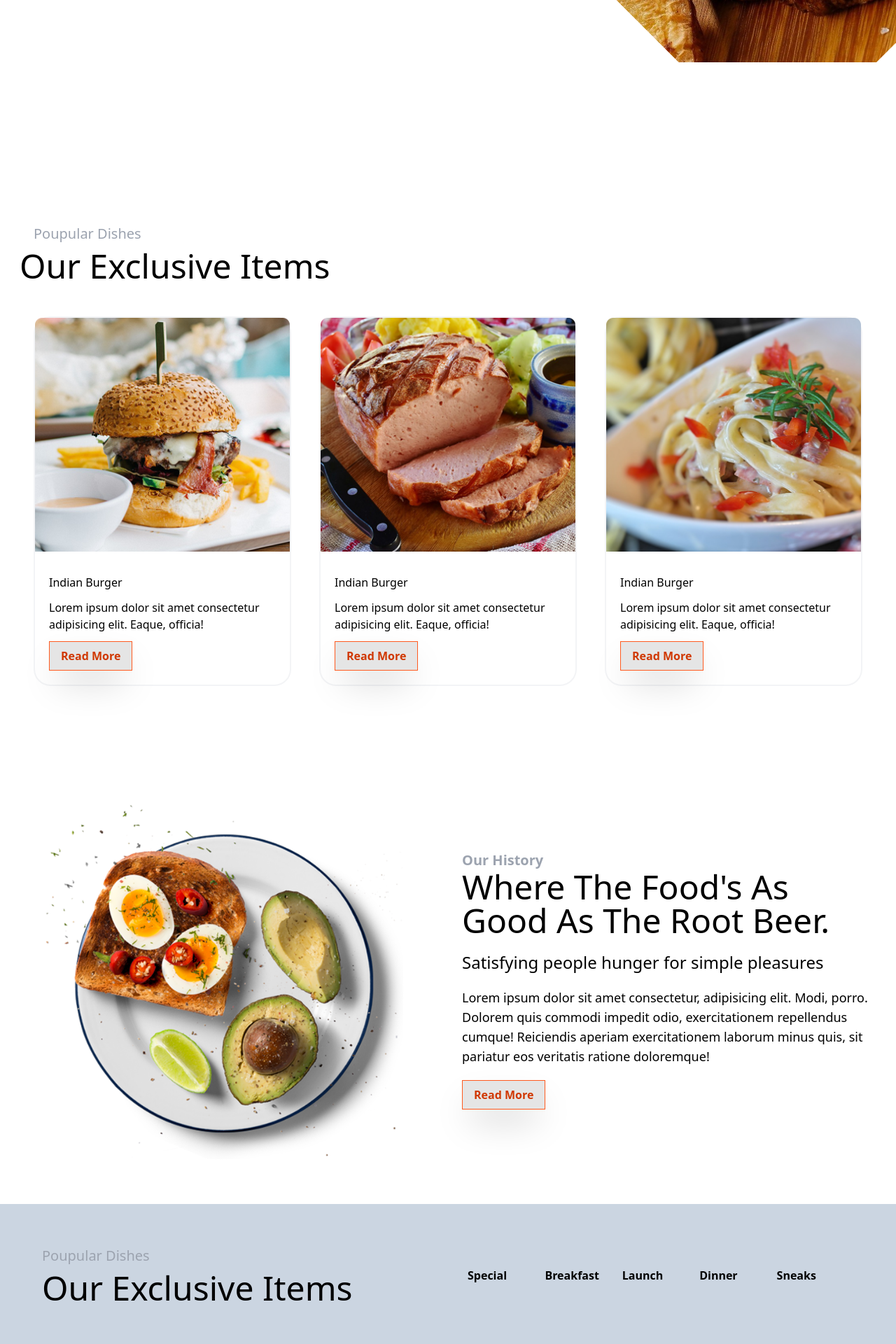
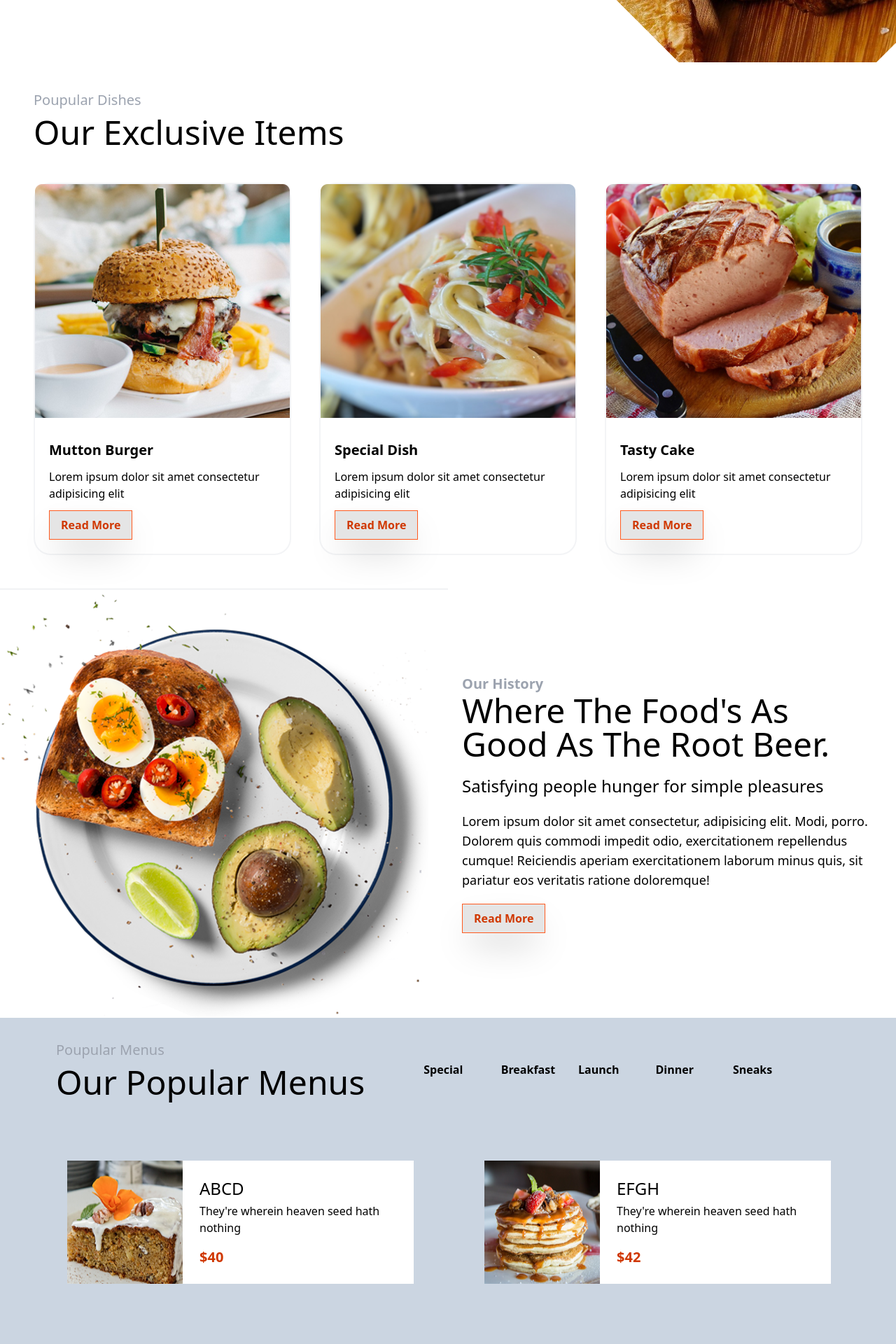
Before and after one commit to smn-riaz/Restaurant-LandingPage-tailwind-reactjs, a React (Create React App) app: page / in a window 1280 px wide. Shown: the part 560-2480 px from the top of the page at 70% size. Built offline with nearby package versions, Linux system fonts and the light colour scheme.

Commit message:
working on responsiveness

```diff
--- a/package.json
+++ b/package.json
@@ -19,6 +19,7 @@
     "react-router-dom": "^6.4.0",
     "react-router-hash-link": "^2.4.3",
     "react-scripts": "5.0.1",
+    "react-scroll-to-top": "^3.0.0",
     "react-slick": "^0.29.0",
     "web-vitals": "^2.1.4"
   },
--- /dev/null
+++ b/src/Components/SectionHeader.jsx
@@ -0,0 +1,14 @@
+import React from 'react'
+
+const SectionHeader = ({text1, text2}) => {
+  return (
+    <div>
+        <section className="px-7 space-y-2">
+        <h4 className="text-xl px-5 text-gray-400">{text1}</h4>
+        <h1 className="text-5xl px-5">{text2}</h1>
+        </section>
+    </div>
+  )
+}
+
+export default SectionHeader
--- a/src/LandingPage/Blog.jsx
+++ b/src/LandingPage/Blog.jsx
@@ -3,90 +3,66 @@
 import blog2 from '../Assets/blog_2.png'
 import blog3 from '../Assets/blog_3.png'
 import ReadMoreBtn from '../Components/ReadMoreBtn'
+import SectionHeader from '../Components/SectionHeader'
 
 const Blog = () => {
+  const blogs = [
+    {
+      date:"Sep 20, 2022",
+      image:blog1,
+      hash:"Bread Food ",
+      details:"Lorem ipsum dolor sit amet consectetur adipisicing elit"
+    },
+    {
+      date:"Sep 22, 2022",
+      image:blog2,
+      hash:"Burger Taste",
+      details:"Lorem ipsum dolor sit amet consectetur adipisicing elit"
+    },
+    {
+      date:"Oct 20, 2022",
+      image:blog3,
+      hash:"Cake Pastry",
+      details:"Lorem ipsum dolor sit amet consectetur adipisicing elit"
+    },
+  ]
   return (
-    <main className="min-h-screen p-10" id="blog">
-      <section className="p-7 space-y-2">
-        <h4 className="text-xl px-5 text-gray-400">Recent News</h4>
-        <h1 className="text-5xl">Latest From Blog</h1>
-      </section>
-      <section className="p-7">
+    <main className="min-h-screen sm:p-10 p-5" id="blog">
+      <SectionHeader text1="Recent News" text2="Latest From Blog"/>
+      <section className="sm:p-7">
         <div className="sm:grid sm:grid-cols-3">
-          <div className="space-y-3 m-5 rounded-3xl transition duration-150 ease-in-out border-gray-100 border-2 hover:shadow-lg hover:shadow-orange-600/20">
+
+          {
+            blogs.map(blog =>  <div className="space-y-3 m-5 rounded-3xl transition duration-150 ease-in-out border-gray-100 border-2 hover:shadow-lg hover:shadow-orange-600/20">
             <div>
-              <img src={blog1} alt="" className="w-full" />
+              <img src={blog.image} alt="" className="w-full" />
             </div>
             <div className="p-5 space-y-3">
               <div className='grid grid-cols-2'>
                 <div>
-                    <p>Sep 20, 2022</p>
+                    <p>{blog.date}</p>
                 </div>
                 <div>
-                    <p><span className='text-orange-500'># </span> Bread Food </p>
+                    <p><span className='text-orange-500'># </span> {blog.hash} </p>
                 </div>
               </div>
               <div>
                 <p className='text-xl font-semibold'>
-                  Lorem ipsum dolor sit amet consectetur adipisicing elit.
-                  Eaque, officia!
+                {blog.details}
                 </p>
               </div>
               <div>
                 <ReadMoreBtn />
               </div>
+
             </div>
           </div>
+          )
+          }
 
-          <div className="space-y-3 m-5 rounded-3xl border-gray-100 border-2 transition duration-150 ease-in-out hover:shadow-lg hover:shadow-orange-600/20">
-            <div>
-              <img src={blog2} alt="" className="w-full" />
-            </div>
-            <div className="p-5 space-y-3">
-            <div className='grid grid-cols-2'>
-                <div>
-                    <p>Sep 20, 2022</p>
-                </div>
-                <div>
-                    <p><span className='text-orange-500'># </span> Burger Taste </p>
-                </div>
-              </div>
-              <div>
-                <p className='text-xl font-semibold'>
-                  Lorem ipsum dolor sit amet consectetur adipisicing elit.
-                  Eaque, officia!
-                </p>
-              </div>
-              <div>
-                <ReadMoreBtn />
-              </div>
-            </div>
-          </div>
 
-          <div className="space-y-3 m-5 rounded-3xl border-gray-100 transition duration-150 ease-in-out border-2 hover:shadow-lg hover:shadow-orange-600/20">
-            <div>
-              <img src={blog3} alt="" className="w-full" />
-            </div>
-            <div className="p-5 space-y-3">
-            <div className='grid grid-cols-2'>
-                <div>
-                    <p>Sep 20, 2022</p>
-                </div>
-                <div>
-                    <p><span className='text-orange-500'>#</span> Cake Pastry </p>
-                </div>
-              </div>
-              <div>
-                <p className='text-xl font-semibold'>
-                  Lorem ipsum dolor sit amet consectetur adipisicing elit.
-                  Eaque, officia!
-                </p>
-              </div>
-              <div>
-                <ReadMoreBtn />
-              </div>
-            </div>
-          </div>
+
+
         </div>
       </section>
     </main>
--- a/src/LandingPage/Chef.jsx
+++ b/src/LandingPage/Chef.jsx
@@ -10,6 +10,7 @@
 import chef2 from "../Assets/chef2.png";
 import chef3 from "../Assets/chef3.png";
 import { Link } from "react-router-dom";
+import SectionHeader from "../Components/SectionHeader";
 
 const Chef = () => {
   const chefs = [
@@ -46,26 +47,23 @@
     },
   ]
   return (
-    <main className="min-h-screen p-10" id="chefs">
-      <section className="p-7 space-y-2">
-        <h4 className="text-xl px-5 text-gray-400">Poupular Dishes</h4>
-        <h1 className="text-5xl">Our Exclusive Items</h1>
-      </section>
-      <section className="p-7">
-        <div className="sm:grid sm:grid-cols-3">
+    <main className="py-4" id="chefs">
+      <SectionHeader text1="Popular Dishes" text2="Our Chefs"/>
+      <section className="sm:p-7">
+        <div className="flex flex-col sm:flex-row md:flex-row">
           {
-            chefs.map(chef =>  <div className="space-y-3 m-5 rounded-3xl border-gray-100 transition duration-150 ease-in-out border-2 hover:shadow-lg hover:shadow-orange-600/20">
+            chefs.map(chef =>  <div className="basis-1/3 space-y-3 m-5 rounded-3xl border-gray-100 transition duration-150 ease-in-out border-2 hover:shadow-lg hover:shadow-orange-600/20">
             <div>
               <img src={chef.image} alt="" className="w-full" />
             </div>
-            <div className="p-5 space-y-3 text-center">
+            <div className="sm:p-5 space-y-3 text-center">
               <div>
                 <h2 className="text-2xl">{chef.name}</h2>
               </div>
               <div>
                 <p>Chef Master</p>
               </div>
-              <div className="grid grid-cols-4 gap-5 ">
+              <div className="grid grid-cols-4 sm:gap-5 py-4">
 
                 {
                   icons.map(icon =>  <div>
@@ -79,6 +77,7 @@
           }
         </div>
       </section>
+      <hr className="w-1/2 text-orange-500"/>
     </main>
   );
 };
--- a/src/LandingPage/Contact.jsx
+++ b/src/LandingPage/Contact.jsx
@@ -1,21 +1,19 @@
 import React from "react";
 import contactbg from "../Assets/contactbg.jpg";
+import SectionHeader from "../Components/SectionHeader";
 
 const Contact = () => {
   return (
     <main id="contact"
-      className="min-h-screen"
+      className=""
       style={{
         backgroundImage: `url(${contactbg})`,
         backgroundRepeat: "no-repeat",
         backgroundSize: "cover",
       }}
     >
-      <section className="p-7 space-y-2">
-        <h4 className="text-xl px-5 text-white">Reservation</h4>
-        <h1 className="text-5xl text-orange-500">Book A Table</h1>
-      </section>
-      <section className="p-10">
+      <SectionHeader text1="Reservations" text2="Book A Table"/>
+      <section className="sm:p-10">
         <div className="sm:flex sm:flex-row">
           <div className="basis-3/5 p-8 space-y-12">
             <div className="flex flex-row space-x-12">
--- a/src/LandingPage/ExclusiveItems.jsx
+++ b/src/LandingPage/ExclusiveItems.jsx
@@ -3,28 +3,45 @@
 import fooditem2 from "../Assets/fooditem2.png";
 import fooditem3 from "../Assets/fooditem3.png";
 import ReadMoreBtn from "../Components/ReadMoreBtn";
+import SectionHeader from "../Components/SectionHeader";
 
 const ExclusiveItems = () => {
+  const exclusives = [
+    {
+      image: fooditem1,
+      headline:"Mutton Burger",
+      details:"Lorem ipsum dolor sit amet consectetur adipisicing elit"
+    },
+    {
+      image: fooditem2,
+      headline:"Special Dish",
+      details:"Lorem ipsum dolor sit amet consectetur adipisicing elit"
+    },
+    {
+      image: fooditem3,
+      headline:"Tasty Cake",
+      details:"Lorem ipsum dolor sit amet consectetur adipisicing elit"
+    },
+  ]
   return (
-    <main className="min-h-screen pt-10" id="popular">
-      <section className="px-7 space-y-2">
-        <h4 className="text-xl px-5 text-gray-400">Poupular Dishes</h4>
-        <h1 className="text-5xl">Our Exclusive Items</h1>
-      </section>
+    <main className="" id="popular">
+      <SectionHeader text1="Poupular Dishes" text2="Our Exclusive Items"/>
       <section className="p-7">
-        <div className="sm:grid sm:grid-cols-3">
-          <div className="space-y-3 m-5 rounded-3xl transition duration-150 ease-in-out border-gray-100 border-2 hover:shadow-lg hover:shadow-orange-600/20">
+        <div className="grid md:grid-cols-3 justify-items-center sm:grid-cols-2 ">
+
+
+        {
+          exclusives.map(exclusive => <div className="space-y-3 m-5 rounded-3xl transition duration-150 ease-in-out border-gray-100 border-2 hover:shadow-lg hover:shadow-orange-600/20">
           <div>
-              <img src={fooditem1} alt="" className="w-full" />
+            <img src={exclusive.image} alt="" className="w-full" />
           </div>
           <div className="p-5 space-y-3">
             <div>
-                <h2>Indian Burger</h2>
+              <h2 className="font-semibold text-xl">{exclusive.headline}</h2>
             </div>
             <div>
               <p>
-                  Lorem ipsum dolor sit amet consectetur adipisicing elit.
-                  Eaque, officia!
+                {exclusive.details}
               </p>
             </div>
             <div>
@@ -32,48 +49,13 @@
             </div>
           </div>
         </div>
+)
+        }
 
-          <div className="space-y-3 m-5 rounded-3xl border-gray-100 border-2 transition duration-150 ease-in-out hover:shadow-lg hover:shadow-orange-600/20">
-            <div>
-              <img src={fooditem3} alt="" className="w-full" />
-            </div>
-            <div className="p-5 space-y-3">
-              <div>
-                <h2>Indian Burger</h2>
-              </div>
-              <div>
-                <p>
-                  Lorem ipsum dolor sit amet consectetur adipisicing elit.
-                  Eaque, officia!
-                </p>
-              </div>
-              <div>
-                <ReadMoreBtn />
-              </div>
-            </div>
-          </div>
 
-          <div className="space-y-3 m-5 rounded-3xl border-gray-100 transition duration-150 ease-in-out border-2 hover:shadow-lg hover:shadow-orange-600/20">
-            <div>
-              <img src={fooditem2} alt="" className="w-full" />
-            </div>
-            <div className="p-5 space-y-3">
-              <div>
-                <h2>Indian Burger</h2>
-              </div>
-              <div>
-                <p>
-                  Lorem ipsum dolor sit amet consectetur adipisicing elit.
-                  Eaque, officia!
-                </p>
-              </div>
-              <div>
-                <ReadMoreBtn />
-              </div>
-            </div>
-          </div>
         </div>
       </section>
+      <hr className="w-1/2 text-right"/>
     </main>
   );
 };
--- /dev/null
+++ b/src/LandingPage/FooterSection.jsx
@@ -0,0 +1,58 @@
+import { faPaperPlane } from "@fortawesome/free-solid-svg-icons";
+import { FontAwesomeIcon } from "@fortawesome/react-fontawesome";
+import React from "react";
+
+const FooterSection = () => {
+  return (
+    <footer className="p-8">
+      <section>
+        <div className="sm:flex flex-row">
+          <div className="basis-1/4 m-4 space-y-6">
+            <h1 className="text-2xl my-2">About Us</h1>
+            <div className="text-gray-500">
+              <p>
+                Lorem ipsum dolor, sit amet consectetur adipisicing elit.
+                Eligendi illum assumenda excepturi nulla qui eius asperiores.
+                Voluptate sequi aperiam ullam.
+              </p>
+            </div>
+          </div>
+          <div className="basis-1/4 m-4 space-y-6">
+            <h1 className="text-2xl my-2">Important Link</h1>
+            <div className="text-gray-500">
+              <ul>
+                <li>Home</li>
+                <li>About</li>
+                <li>Contact</li>
+                <li>Foods</li>
+              </ul>
+            </div>
+          </div>
+          <div className="basis-1/4 m-4 space-y-6">
+            <h1 className="text-2xl my-2">Contact Us</h1>
+           <div className="text-gray-500">
+           <p>Address: Lorem, ipsum dolor.</p>
+            <p>Phone: 08898987889</p>
+            <p>Email: restaurant@hotmail.com</p>
+           </div>
+          </div>
+          <div className="basis-1/4 m-4 space-y-6">
+            <h1 className="text-2xl my-2">Newsletter</h1>
+            <div className="text-gray-500">
+            <p>Lorem ipsum dolor sit amet consectetur adipisicing.</p>
+            <div className="flex flex-row bg-white py-1 ">
+                <input type="text" placeholder="Enter Your Email" className="p-2 border-0 w-full" /><button className="text-orange-500"><FontAwesomeIcon icon={faPaperPlane} /></button>
+            </div>
+            </div>
+          </div>
+        </div>
+      </section>
+
+      <section className="pt-8 py-2">
+        <p className="text-gray-500 text-center">Developed by <a href="https://www.linkedin.com/in/shahman-riaz/" rel="noreferrer" target="_blank"><b><u>Shahman Riaz</u></b></a></p>
+      </section>
+    </footer>
+  );
+};
+
+export default FooterSection;
--- a/src/LandingPage/LandingPage.js
+++ b/src/LandingPage/LandingPage.js
@@ -1,13 +1,16 @@
+
 import React from 'react'
 import Navbar from '../Components/Navbar'
 import Blog from './Blog'
 import Chef from './Chef'
 import Contact from './Contact'
 import ExclusiveItems from './ExclusiveItems'
+import FooterSection from './FooterSection'
 import OurHistory from './OurHistory'
 import PopularMenu from './PopularMenu'
 import Testimonial from './Testimonial'
 import TopBanner from './TopBanner'
+import ScrollToTop from "react-scroll-to-top";
 
 const LandingPage = () => {
   return (
@@ -20,6 +23,9 @@
         {/* <Testimonial /> */}
         <Blog />
         <Contact />
+        <FooterSection />
+        <ScrollToTop smooth color='#D03801'/>
+
     </main>
   )
 }
--- a/src/LandingPage/OurHistory.jsx
+++ b/src/LandingPage/OurHistory.jsx
@@ -6,8 +6,8 @@
   return (
     <main id="about">
       <div className="sm:flex sm:flex-row">
-        <div className="basis-1/2 p-16">
-          <img src={about} alt="" />
+        <div className="basis-1/2 my-auto">
+          <img src={about} alt="" className=""/>
         </div>
         <div className="basis-1/2 my-auto space-y-5 p-5">
           <div>
--- a/src/LandingPage/PopularMenu.jsx
+++ b/src/LandingPage/PopularMenu.jsx
@@ -6,6 +6,7 @@
 import d from "../Assets/food4.png";
 import e from "../Assets/food5.png";
 import f from "../Assets/food6.png";
+import SectionHeader from "../Components/SectionHeader";
 
 const PopularMenu = () => {
   const menus = [
@@ -49,38 +50,35 @@
   const [menu, setMenu] = useState("special");
   return (
     <main className="bg-slate-300" id="menu">
-      <section className="sm:flex sm:flex-row p-8">
-        <div className="p-7 space-y-2 basis-1/2">
-          <h4 className="text-xl text-gray-400">Poupular Dishes</h4>
-          <h1 className="text-5xl">Our Exclusive Items</h1>
-        </div>
-        <div className="px-7 basis-1/2 flex flex-row my-auto font-semibold">
-          <div className="basis-1/5">
+      <section className="sm:flex sm:flex-row sm:p-8">
+        <SectionHeader text1="Poupular Menus" text2="Our Popular Menus"/>
+        <div className="sm:px-7 basis-1/2 flex flex-row my-auto font-semibold">
+          <div className="basis-1/5 m-2">
             <button onClick={() => setMenu("special")}>Special</button>
           </div>
-          <div className="basis-1/5">
+          <div className="basis-1/5 m-2">
             <button onClick={() => setMenu("breakfast")}>Breakfast</button>
           </div>
-          <div className="basis-1/5">
+          <div className="basis-1/5 m-2">
             <button onClick={() => setMenu("launch")}>Launch</button>
           </div>
-          <div className="basis-1/5">
+          <div className="basis-1/5 m-2">
             <button onClick={() => setMenu("dinner")}>Dinner</button>
           </div>
-          <div className="basis-1/5">
+          <div className="basis-1/5 m-2">
             <button onClick={() => setMenu("sneaks")}>Sneaks</button>
           </div>
         </div>
       </section>
 
-      <section className="p-8">
-        <div className="sm:grid sm:grid-cols-2 gap-14 px-10">
+      <section className="sm:p-8">
+        <div className="sm:grid sm:grid-cols-2 sm:gap-14 sm:px-10 px-4">
           {menus.map((menu) => (
-            <div className="grid grid-cols-2 m-2 bg-white w-11/12">
-              <div className="">
-                <img src={menu.image} alt="" />
+            <div className="md:flex flex-row m-6 bg-white w-11/12">
+              <div className="basis-1/3">
+                <img src={menu.image} className="md:h-full w-full" alt="" />
               </div>
-              <div className="space-y-3 p-4">
+              <div className="basis-2/3 p-6 space-y-4">
                 <div className="space-y-1">
                   <h2 className="text-2xl">{menu.dish}</h2>
                   <p>{menu.details}</p>
--- a/src/LandingPage/TopBanner.jsx
+++ b/src/LandingPage/TopBanner.jsx
@@ -7,10 +7,10 @@
 
 const TopBanner = () => {
   return (
-    <main className="min-h-screen">
+    <main className="">
       <section className=""><Navbar /></section>
-      <section className="sm:flex sm:flex-row flex-row-reverse sm:p-20 p-12 my-10 overflow-hidden">
-        <div className="sm:basis-1/2 z-10">
+      <section className="sm:flex md:flex-row flex-row-reverse sm:p-20 p-12 my-10 overflow-hidden">
+        <div className="md:basis-1/2 z-10">
           <div className="py-6">
             <h5 className="text-3xl text-orange-500 font-medium">
               Quality Taste Food
@@ -29,18 +29,18 @@
               living. Signs midst dominion creepeth morning
             </p>
           </div>
-          <div className="grid sm:grid-cols-3 grid-cols-2 ">
-            <div>
+          <div className="flex flex-row py-2">
+            <div className="basis-1/3">
                 <button className="border-2 hover:bg-orange-500 hover:text-white transition duration-700 hover:ring-2 hover:ring-offset-2 py-2 px-6 text-lg font-medium border-orange-400 hover:text-or"><HashLink smooth to="/#contact">Reservation</HashLink></button>
             </div>
-            <div>
+            <div className="basis-2/3">
                 <button className="hover:border-b-2 hover:translate-x-3 hover:border-t-2 border-t-2 border-b-2 border-r-2 border-white hover:border-r-2 duration-500 p-2 text-lg font-medium hover:border-orange-400 hover:text-orange-500"> <span className="border-orange-600 rounded-full px-3 py-2 hover:bg-slate-300"><FontAwesomeIcon className="text-orange-500 text-lg" icon={faPlay}/></span> Watch Our Story</button>
             </div>
           </div>
         </div>
 
-        <div className="sm:basis-1/2 md:-rotate-45 md:scale-125 md:translate-x-60 z-10">
-            <div className=""><img src={bg} alt="" className="md:rounded-[60px]"/></div>
+        <div className="basis-1/2 -rotate-45 scale-125 translate-x-60 z-10">
+            <div className=""><img src={bg} alt="" className="rounded-[60px]"/></div>
         </div>
       </section>
     </main>
```
Also changed, not shown: 1 other file (tests, documents, lock files or other folders). Lines whose indentation alone changed are shown as unchanged.
